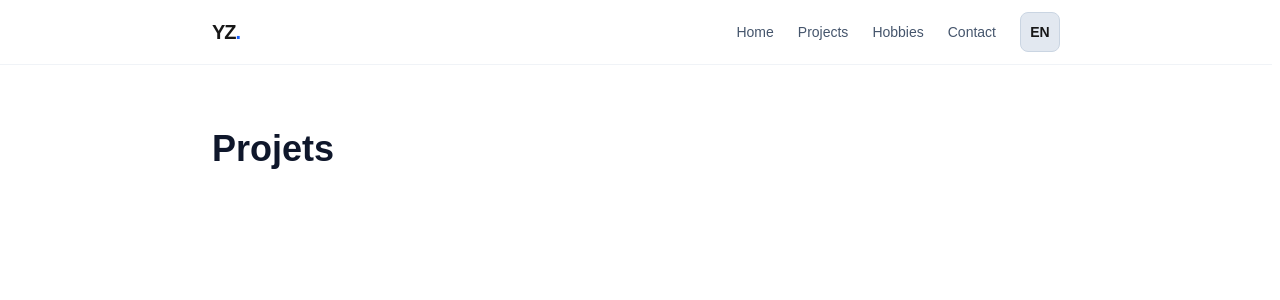
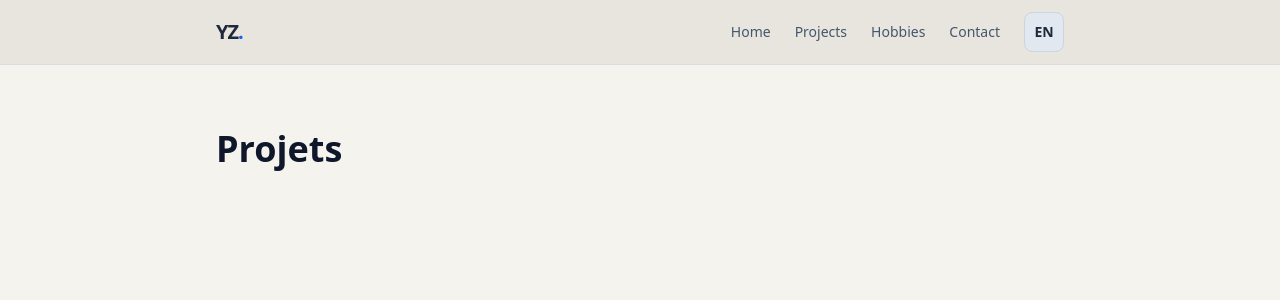
Before and after one commit to 0ZEUS01/yahya-portfolio, a Next.js app: page /contact/projects in a window 1280 px wide. Shown: the top 300 px of the page. Built offline with nearby package versions, Linux system fonts and the light colour scheme.

Commit message:
Enhance UI:  improve styling navy and creamy modes

```diff
--- a/src/app/[lang]/hobbies/page.tsx
+++ b/src/app/[lang]/hobbies/page.tsx
@@ -41,7 +41,7 @@ export default async function HobbiesPage(props: { params: Promise<{ lang: strin
         </div>
       </div>
 
-      <div className="bg-slate-900 dark:bg-slate-800 rounded-3xl p-10 text-white shadow-2xl">
+      <div className="bg-[#112240] dark:bg-[#112240] rounded-3xl p-10 text-white shadow-2xl">
         <h3 className="text-2xl font-bold mb-6 text-center">
           {dict.hobbies.socials}
         </h3>
--- a/src/app/[lang]/layout.tsx
+++ b/src/app/[lang]/layout.tsx
@@ -23,15 +23,14 @@ export default async function RootLayout({
   params,
 }: Readonly<{
   children: React.ReactNode;
-  params: Promise<{ lang: string }>; // FIX: Changed to string
+  params: Promise<{ lang: string }>;
 }>) {
   const resolvedParams = await params;
-  // Safely tell TypeScript we know this is either 'en' or 'fr'
-  const lang = resolvedParams.lang as 'en' | 'fr';
+  const lang = resolvedParams.lang as "en" | "fr";
 
   return (
     <html lang={lang}>
-      <body className={`${geistSans.variable} ${geistMono.variable} min-h-screen flex flex-col bg-slate-50 dark:bg-[#0a0a0a] text-slate-900 dark:text-slate-100 transition-colors duration-300`}>
+      <body className={`${geistSans.variable} ${geistMono.variable} min-h-screen flex flex-col transition-colors duration-300`}>
         <Navbar lang={lang} />
         <div className="flex-1">{children}</div>
       </body>
--- a/src/app/[lang]/projects/page.tsx
+++ b/src/app/[lang]/projects/page.tsx
@@ -13,15 +13,16 @@ export default async function ProjectsPage(props: { params: Promise<{ lang: stri
 
       <div className="grid grid-cols-1 gap-6">
         {projects.map((project) => (
-          <div key={project.slug} className="p-6 rounded-2xl border border-slate-200 dark:border-slate-800 hover:shadow-lg transition-shadow bg-white dark:bg-slate-900">
+          <div key={project.slug} className="p-6 rounded-2xl border border-slate-200/50 dark:border-[#233554] hover:shadow-lg transition-shadow bg-white dark:bg-[#112240]">
             <span className="text-xs font-bold text-blue-600 uppercase">{project.metadata.type}</span>
             <h2 className="text-2xl font-bold mt-2 text-slate-900 dark:text-white">{project.metadata.title}</h2>
-            <p className="text-slate-600 dark:text-slate-400 mt-2 mb-4 whitespace-pre-wrap">
+            <p className="text-slate-600 dark:text-[#8892B0] mt-2 mb-4 whitespace-pre-wrap">
               {project.content}
             </p>
-            <div className="inline-block px-3 py-1 bg-slate-100 dark:bg-slate-800 rounded text-sm font-medium text-slate-700 dark:text-slate-300">
+            <div className="inline-block px-3 py-1 bg-slate-100 dark:bg-[#0A192F] rounded text-sm font-medium text-slate-700 dark:text-[#CCD6F6]">
               ⚙️ {project.metadata.tech}
             </div>
+
           </div>
         ))}
       </div>
--- a/src/app/globals.css
+++ b/src/app/globals.css
@@ -1,48 +1,30 @@
 @import "tailwindcss";
 @plugin "@tailwindcss/typography";
 
-:root {
-  --background: #ffffff;
-  --foreground: #171717;
-}
+@layer base {
+  html, body {
+    background-color: #F4F3EE !important;
+    color: #1e293b !important;
+  }
 
-@theme inline {
-  --color-background: var(--background);
-  --color-foreground: var(--foreground);
-  --font-sans: var(--font-geist-sans);
-  --font-mono: var(--font-geist-mono);
-}
-
-@media (prefers-color-scheme: dark) {
-  :root {
-    --background: #0a0a0a;
-    --foreground: #ededed;
+  @media (prefers-color-scheme: dark) {
+    html, body {
+      background-color: #0A192F !important;
+      color: #CCD6F6 !important;
+    }
   }
 }
 
-body {
-  background: var(--background);
-  color: var(--foreground);
-  font-family: Arial, Helvetica, sans-serif;
-}
-
-@layer base {
-  html {
-    scrollbar-gutter: stable;
-  }
-
+@layer utilities {
   ::-webkit-scrollbar {
     width: 8px;
   }
-
   ::-webkit-scrollbar-track {
     background: transparent;
   }
-
   ::-webkit-scrollbar-thumb {
     @apply bg-slate-400/20 rounded-full;
   }
-
   ::-webkit-scrollbar-thumb:hover {
     @apply bg-slate-400/40;
   }
--- a/src/components/Navbar.tsx
+++ b/src/components/Navbar.tsx
@@ -2,16 +2,13 @@ import Link from 'next/link';
 import { getDictionary } from '@/dictionaries/dictionary';
 import LanguageSwitcher from './LanguageSwitcher';
 
-// 1. Make the component async and accept the 'lang' prop
 export default async function Navbar({ lang }: { lang: 'en' | 'fr' }) {
-  // 2. Fetch the correct dictionary based on the language
   const dict = await getDictionary(lang);
 
   return (
-    <nav className="sticky top-0 z-50 w-full border-b border-slate-200/50 dark:border-slate-800/50 bg-white/70 dark:bg-black/70 backdrop-blur-md">
+    <nav className="sticky top-0 z-50 w-full border-b border-slate-300/50 dark:border-[#112240] bg-[#E6E4DC]/90 dark:bg-[#020C1B]/90 backdrop-blur-md">
       <div className="max-w-4xl mx-auto px-6 h-16 flex items-center justify-between">
 
-        {/* Logo */}
         <Link href={`/${lang}`} className="font-bold text-xl tracking-tighter hover:text-blue-600 transition-colors">
           YZ<span className="text-blue-600">.</span>
         </Link>
```
Also changed, not shown: 1 other file (tests, documents, lock files or other folders).
